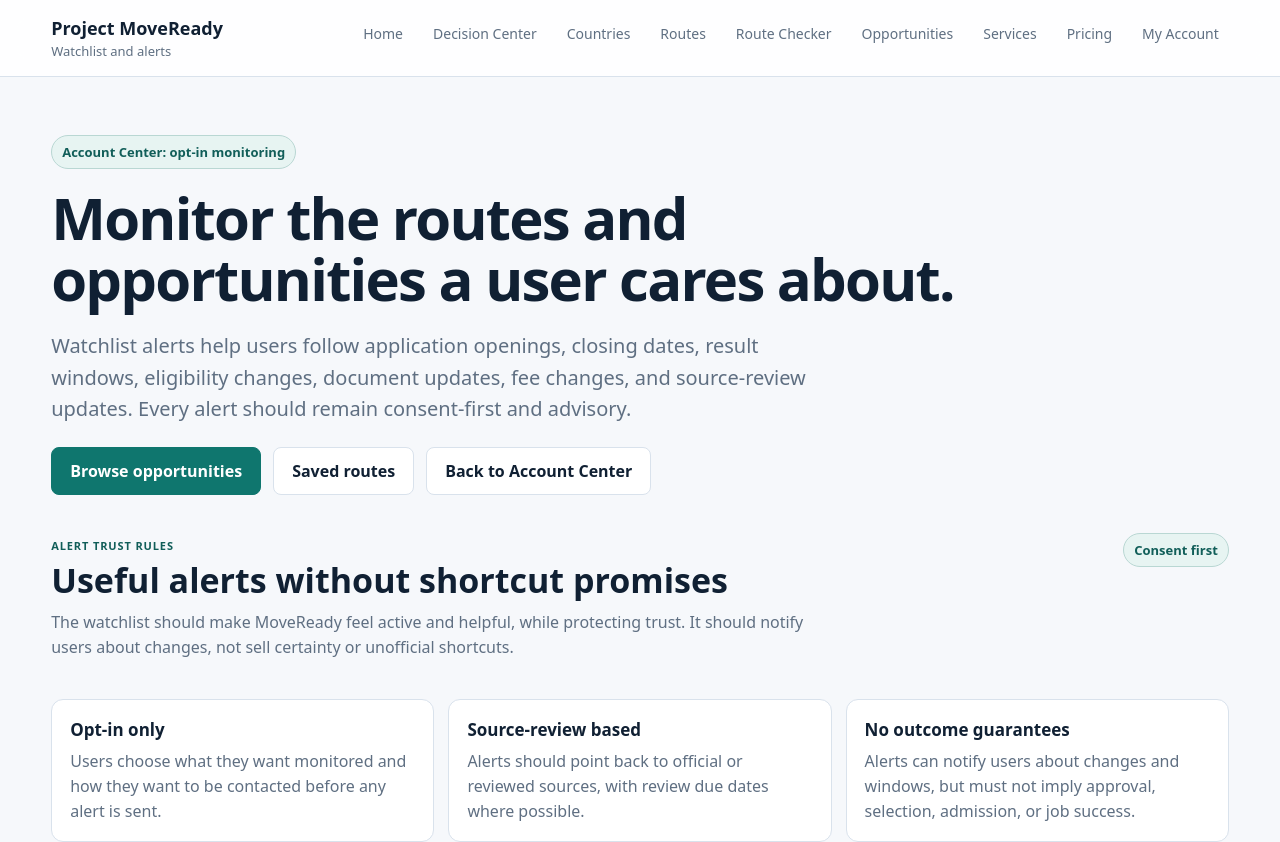
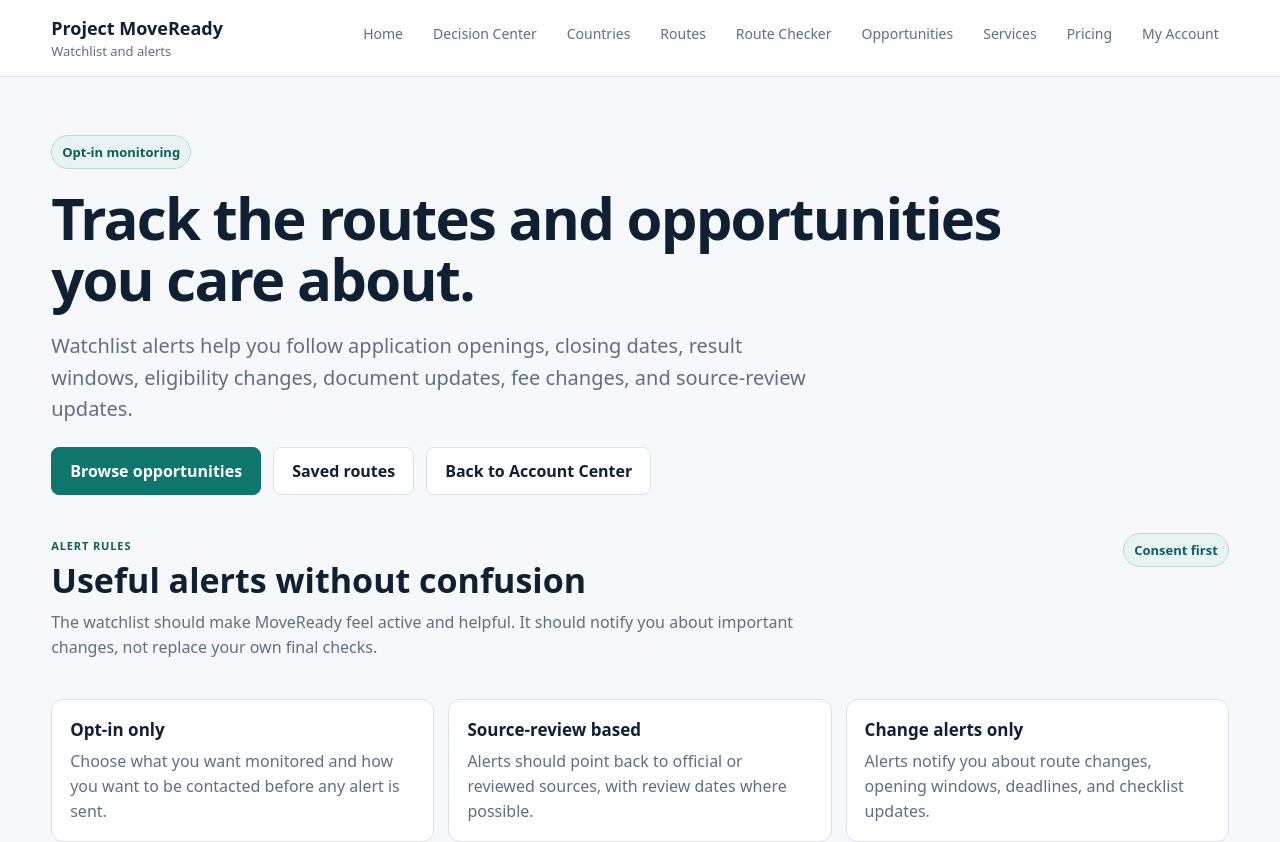
Before and after one commit to SirBM201/SirBM201-moveready-frontend, a Next.js app: page /watchlist in a window 1280 px wide. Shown: the top 842 px of the page. Built offline with nearby package versions, Linux system fonts and the light colour scheme; no server answers.

Commit message:
Clarify watchlist page wording

```diff
--- a/app/watchlist/page.tsx
+++ b/app/watchlist/page.tsx
@@ -4,15 +4,15 @@ import WatchlistSignup from "@/components/WatchlistSignup";
 const alertPrinciples = [
   {
     title: "Opt-in only",
-    detail: "Users choose what they want monitored and how they want to be contacted before any alert is sent.",
+    detail: "Choose what you want monitored and how you want to be contacted before any alert is sent.",
   },
   {
     title: "Source-review based",
-    detail: "Alerts should point back to official or reviewed sources, with review due dates where possible.",
+    detail: "Alerts should point back to official or reviewed sources, with review dates where possible.",
   },
   {
-    title: "No outcome guarantees",
-    detail: "Alerts can notify users about changes and windows, but must not imply approval, selection, admission, or job success.",
+    title: "Change alerts only",
+    detail: "Alerts notify you about route changes, opening windows, deadlines, and checklist updates.",
   },
 ];
 
@@ -23,10 +23,10 @@ export default function WatchlistPage() {
 
       <section className="hero-band compact-hero">
         <div className="hero-copy">
-          <span className="eyebrow">Account Center: opt-in monitoring</span>
-          <h1>Monitor the routes and opportunities a user cares about.</h1>
+          <span className="eyebrow">Opt-in monitoring</span>
+          <h1>Track the routes and opportunities you care about.</h1>
           <p className="lede">
-            Watchlist alerts help users follow application openings, closing dates, result windows, eligibility changes, document updates, fee changes, and source-review updates. Every alert should remain consent-first and advisory.
+            Watchlist alerts help you follow application openings, closing dates, result windows, eligibility changes, document updates, fee changes, and source-review updates.
           </p>
           <div className="actions">
             <a className="btn primary" href="/opportunities">Browse opportunities</a>
@@ -39,10 +39,10 @@ export default function WatchlistPage() {
       <section className="section no-top-pad">
         <div className="section-heading-row">
           <div>
-            <p className="overline">Alert trust rules</p>
-            <h2>Useful alerts without shortcut promises</h2>
+            <p className="overline">Alert rules</p>
+            <h2>Useful alerts without confusion</h2>
             <p className="section-intro">
-              The watchlist should make MoveReady feel active and helpful, while protecting trust. It should notify users about changes, not sell certainty or unofficial shortcuts.
+              The watchlist should make MoveReady feel active and helpful. It should notify you about important changes, not replace your own final checks.
             </p>
           </div>
           <span className="status-dot">Consent first</span>
```
